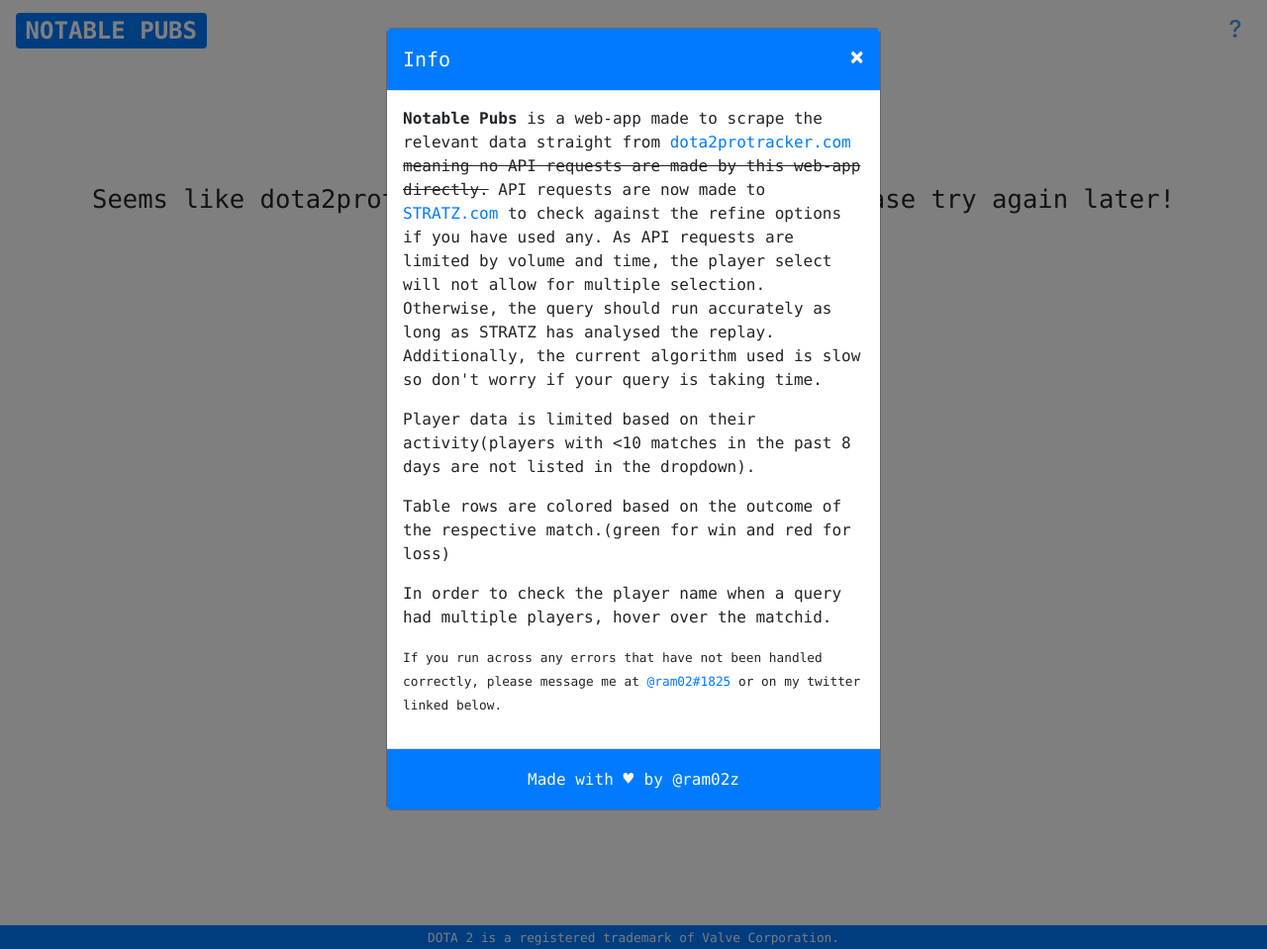
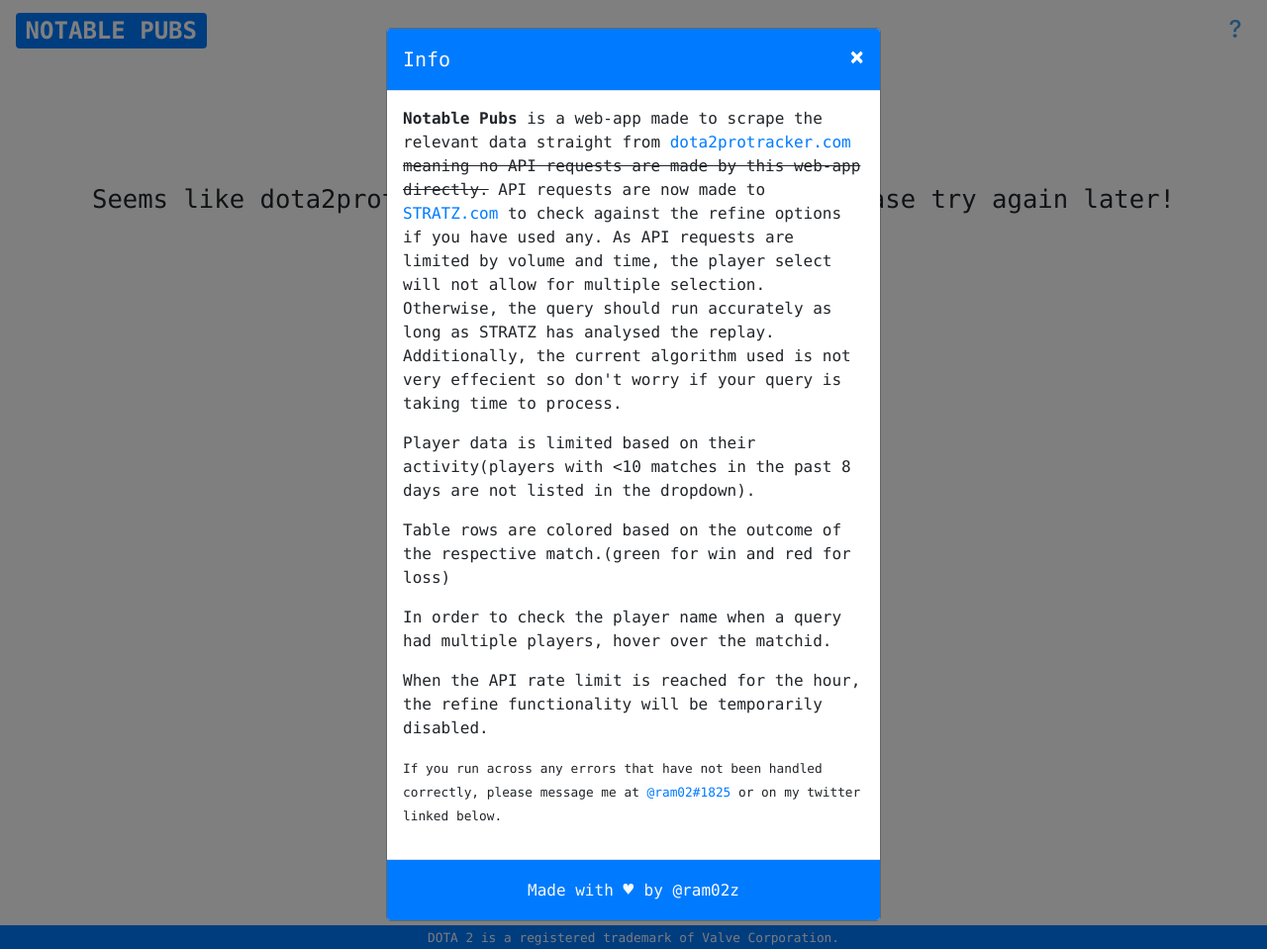
Before and after one commit to ram02z/notable-pubs, a Flask app: page / in a window 1280 px wide, after a click that opens the changed part. Shown: the whole page at 99% size. Run offline with Flask 2, Linux system fonts and the light colour scheme; parts of the project's set-up code (start-up, migrations or seed data) failed here and were passed over; some libraries are stand-ins or nearby versions.

Commit message:
Altered the text in the info modal

```diff
--- a/template/index.html
+++ b/template/index.html
@@ -148,11 +148,12 @@
               <s> meaning no API requests are made by this web-app directly.</s> API requests are now made to
               <a href="https://stratz.com/" class="text-decoration-none" target="_blank">STRATZ.com</a> to check against the refine options if you have used any.
               As API requests are limited by volume and time, the player select will not allow for multiple selection. Otherwise, the query should run accurately as long as STRATZ has analysed the replay.
-              Additionally, the current algorithm used is slow so don't worry if your query is taking time.
+              Additionally, the current algorithm used is not very effecient so don't worry if your query is taking time to process.
             </p>
             <p>Player data is limited based on their activity(players with <10 matches in the past 8 days are not listed in the dropdown).</p>
             <p>Table rows are colored based on the outcome of the respective match.(green for win and red for loss)</p>
             <p>In order to check the player name when a query had multiple players, hover over the matchid.</p>
+            <p>When the API rate limit is reached for the hour, the refine functionality will be temporarily disabled.</p>
             <p><small>If you run across any errors that have not been handled correctly, please message me at
               <a href="discord://" class="text-decoration-none" target="_blank">@ram02#1825</a> or on my twitter linked below.</small></p>
           </div>
```
